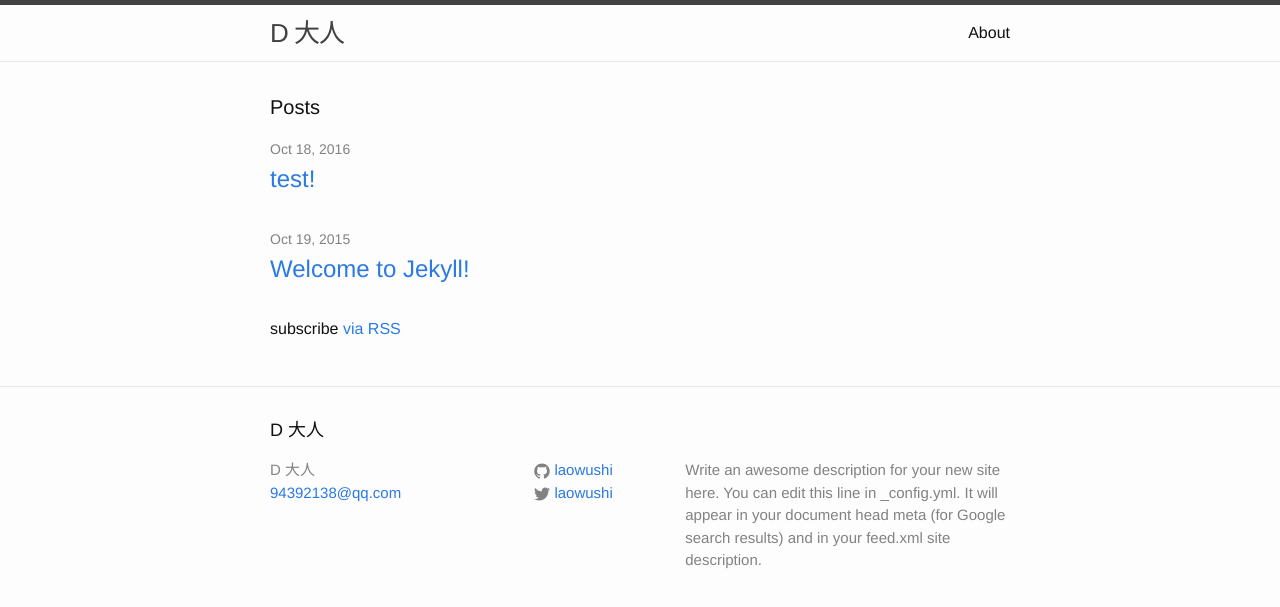
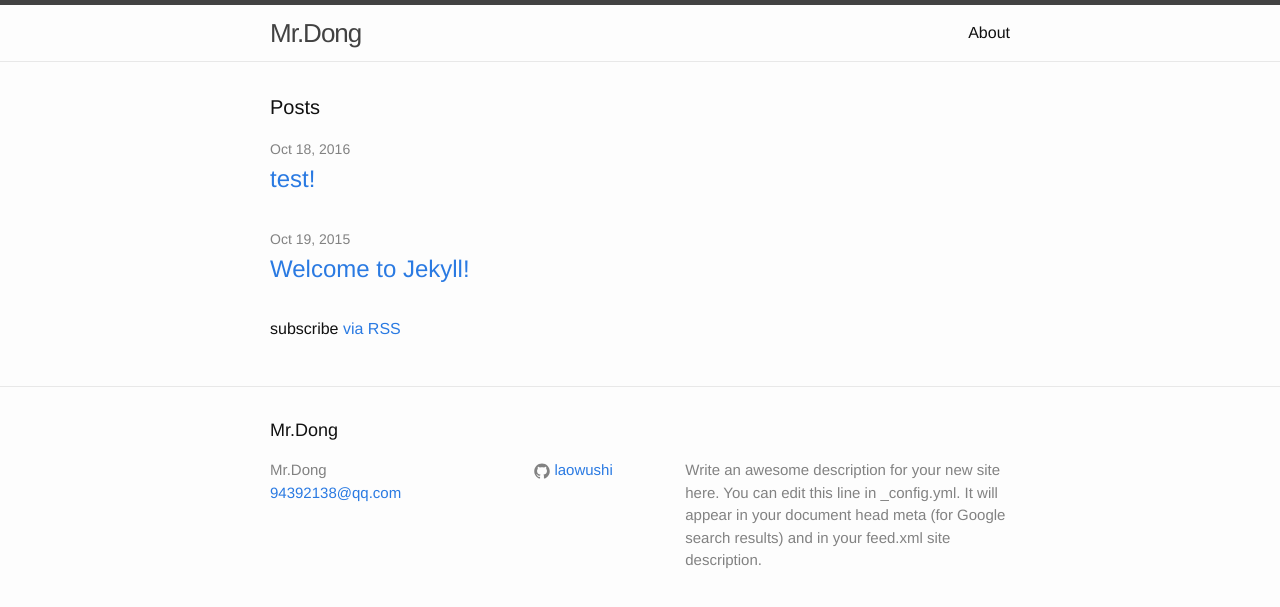
Before and after one commit to laowushi/laowushi.github.io, a Jekyll site: the page built from index.html, in a window 1280 px wide. Shown: the top 607 px of the page. Built offline with Jekyll 4.4.1, drawn with Linux system fonts in a browser that asks for light colours.

Commit message:
改变网站title

```diff
--- a/_config.yml
+++ b/_config.yml
@@ -1,5 +1,5 @@
 # Site settings
-title: D 大人
+title: Mr.Dong
 email: 94392138@qq.com
 description: > # this means to ignore newlines until "baseurl:"
   Write an awesome description for your new site here. You can edit this
@@ -7,7 +7,7 @@ description: > # this means to ignore newlines until "baseurl:"
   Google search results) and in your feed.xml site description.
 baseurl: "" # the subpath of your site, e.g. /blog/
 url: "http://ddaren.com" # the base hostname & protocol for your site
-twitter_username: laowushi
+
 github_username:  laowushi
 
 # Build settings
```
